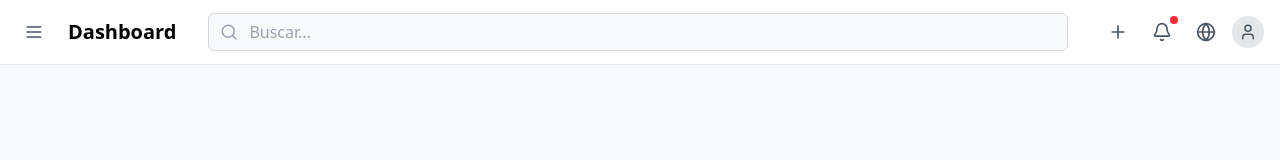
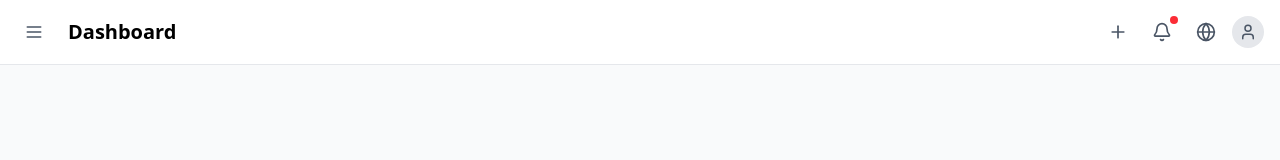
Before and after one commit to Medina-Euclides/Campo-Gestion, a React (Vite) app: page / in a window 1280 px wide. Both pictures are taken after typing "Sample", "Sample123" into the empty fields and a click on the button "iniciar sesion". Shown: the top 160 px of the page. Built offline with nearby package versions, Linux system fonts and the light colour scheme.

Commit message:
se quito la barra busqueda por el momento

```diff
--- a/src/components/layaout/Header.tsx
+++ b/src/components/layaout/Header.tsx
@@ -54,18 +54,7 @@ interface HeaderProps {
             <h1 className="text-xl font-semibold ml-4">{title}</h1>
           </div>
 
-          <div className="flex-1 mx-4 lg:mx-8 hidden md:block">
-            <div className="relative">
-              <div className="absolute inset-y-0 left-0 pl-3 flex items-center pointer-events-none">
-                <Search size={18} className="text-gray-400" />
-              </div>
-              <input
-                type="text"
-                placeholder="Buscar..."
-                className="block w-full pl-10 pr-3 py-2 border border-gray-300 rounded-md leading-5 bg-gray-50 placeholder-gray-400 focus:outline-none focus:bg-white focus:border-green-500"
-              />
-            </div>
-          </div>
+
 
           <div className="flex items-center space-x-2">
             <div ref={addMenuRef} className="relative">
```
